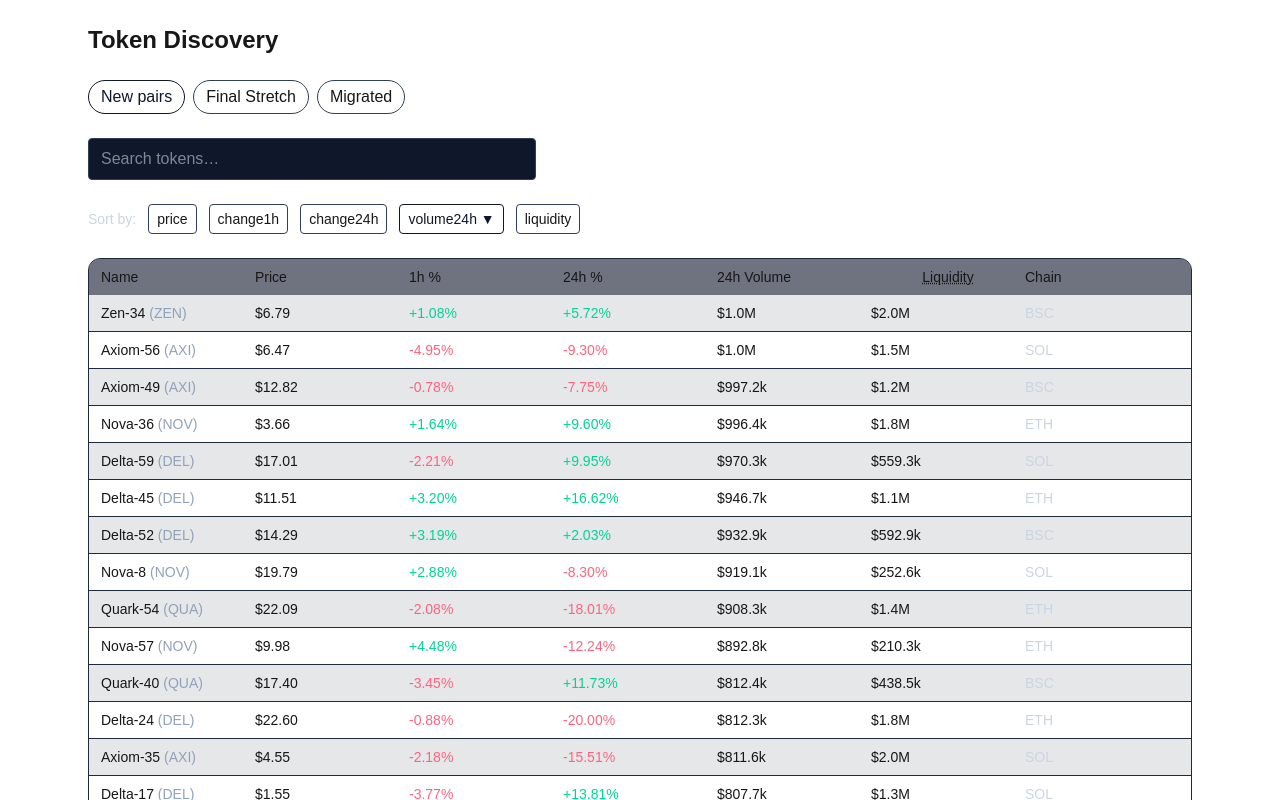
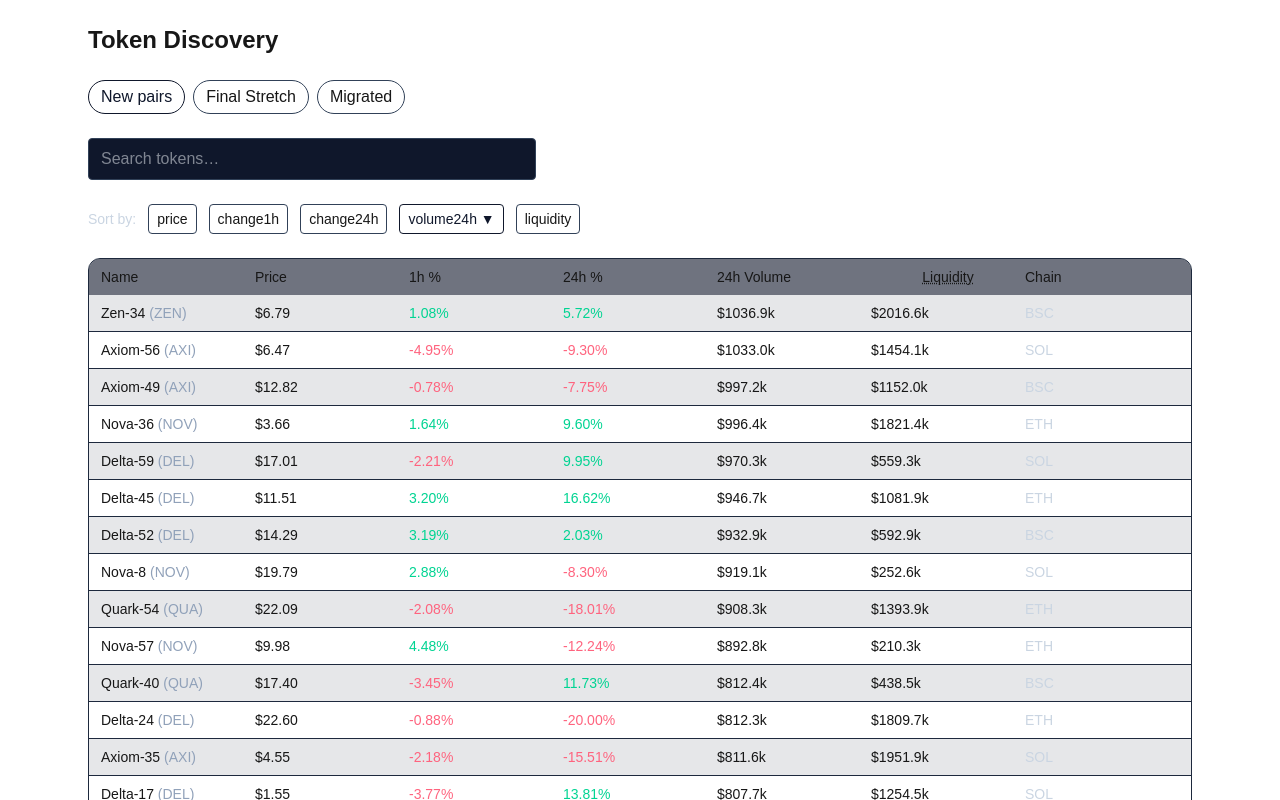
Before and after one commit to ruchika-18/token-table, a Next.js app: page / in a window 1280 px wide. Shown: the top 800 px of the page. Built offline with nearby package versions, Linux system fonts and the light colour scheme.

Commit message:
chore: clean up debug hooks and logs; modal and popover finalized

```diff
--- a/app/components/TokenTable.tsx
+++ b/app/components/TokenTable.tsx
@@ -6,11 +6,18 @@
 import * as Popover from "@radix-ui/react-popover";
 import { fmtUSD, fmtPct } from "@/app/utils/format";
 import type { Token } from "@/app/api/tokens/route";
-import { useEffect, useRef } from "react";
+import { useEffect, useRef, useState } from "react";
 
 type Props = { items: Token[]; loading?: boolean; error?: string | null };
 
 export default function TokenTable({ items, loading, error }: Props) {
+
+  // modal selection
+const [selected, setSelected] = useState<Token | null>(null);
+// TEMP test: allow opening the modal from browser console
+
+
+
     // remember previous numbers between renders
 const prev = useRef<Record<string, number>>({});
 
@@ -72,29 +79,76 @@ const flash = (key: string, current: number) => {
   {items.map((t) => (
     <div
       key={t.id}
-            className="grid grid-cols-5 md:grid-cols-7 px-3 py-2 text-sm odd:bg-slate-900/10 hover:bg-slate-900/40 transition-colors"
+      onClick={() => {
+  console.log("row click", t.id); // just to check
+  setSelected(t); // opens modal
+}}
+
+      className="cursor-pointer grid grid-cols-5 md:grid-cols-7 px-3 py-2 text-sm odd:bg-slate-900/10 hover:bg-slate-900/40 transition-colors"
     >
+      {/* name */}
       <div className="font-medium">
         {t.name} <span className="text-slate-400">({t.symbol})</span>
       </div>
-           <div className={`tabular-nums ${flash(t.id + "-price", t.price)}`}>
-  {`$${t.price.toFixed(2)}`}
+
+      {/* price */}
+      <div className="tabular-nums">${t.price.toFixed(2)}</div>
+
+      {/* 1h % */}
+      <div className={`${t.change1h >= 0 ? "text-emerald-400" : "text-rose-400"} tabular-nums`}>
+        {t.change1h.toFixed(2)}%
       </div>
 
-            <div className={`${t.change1h >= 0 ? "text-emerald-400" : "text-rose-400"} tabular-nums ${flash(t.id + "-change1h", t.change1h)}`}>
-  {fmtPct(t.change1h)}
+      {/* 24h % */}
+      <div className={`${t.change24h >= 0 ? "text-emerald-400" : "text-rose-400"} tabular-nums`}>
+        {t.change24h.toFixed(2)}%
       </div>
 
-            <div className={`${t.change24h >= 0 ? "text-emerald-400" : "text-rose-400"} tabular-nums ${flash(t.id + "-change24h", t.change24h)}`}>
-  {fmtPct(t.change24h)}
-</div>
+      {/* 24h volume / liquidity (hidden on mobile) */}
+      <div className="hidden md:block tabular-nums">${(t.volume24h / 1000).toFixed(1)}k</div>
+      <div className="hidden md:block tabular-nums">${(t.liquidity / 1000).toFixed(1)}k</div>
 
-            <div className="hidden md:block tabular-nums">{fmtUSD(t.volume24h)}</div>
-            <div className="hidden md:block tabular-nums">{fmtUSD(t.liquidity)}</div>
+      {/* chain */}
       <div className="text-slate-300">{t.chain}</div>
     </div>
   ))}
 </div>
+
+{/* modal (place this AFTER the map, still inside the same parent return) */}
+{selected && (
+  <div
+    className="fixed inset-0 bg-black/50 grid place-items-center z-50"
+    onClick={() => setSelected(null)}
+    aria-modal="true"
+    role="dialog"
+  >
+    <div
+      className="bg-white text-slate-900 dark:bg-slate-900 dark:text-slate-100 rounded-xl p-6 w-[min(520px,92vw)] shadow-2xl"
+      onClick={(e) => e.stopPropagation()}
+    >
+      <div className="flex items-start justify-between gap-4">
+        <h3 className="text-lg font-semibold">
+          {selected.name} <span className="text-slate-500">({selected.symbol})</span>
+        </h3>
+        <button
+          onClick={() => setSelected(null)}
+          className="rounded-md px-2 py-1 text-sm bg-slate-800 text-white hover:bg-slate-700"
+        >
+          Close
+        </button>
+      </div>
+
+      <div className="mt-4 grid grid-cols-2 gap-3 text-sm">
+        <div><span className="text-slate-500">Chain:</span> {selected.chain}</div>
+        <div><span className="text-slate-500">Price:</span> ${selected.price.toFixed(2)}</div>
+        <div><span className="text-slate-500">1h:</span> {selected.change1h.toFixed(2)}%</div>
+        <div><span className="text-slate-500">24h:</span> {selected.change24h.toFixed(2)}%</div>
+        <div className="col-span-2"><span className="text-slate-500">Liquidity:</span> ${selected.liquidity.toLocaleString()}</div>
+        <div className="col-span-2"><span className="text-slate-500">24h Volume:</span> ${selected.volume24h.toLocaleString()}</div>
+      </div>
+    </div>
+  </div>
+)}
       </div>
   );
 }
```
Lines whose indentation alone changed are shown as unchanged.
